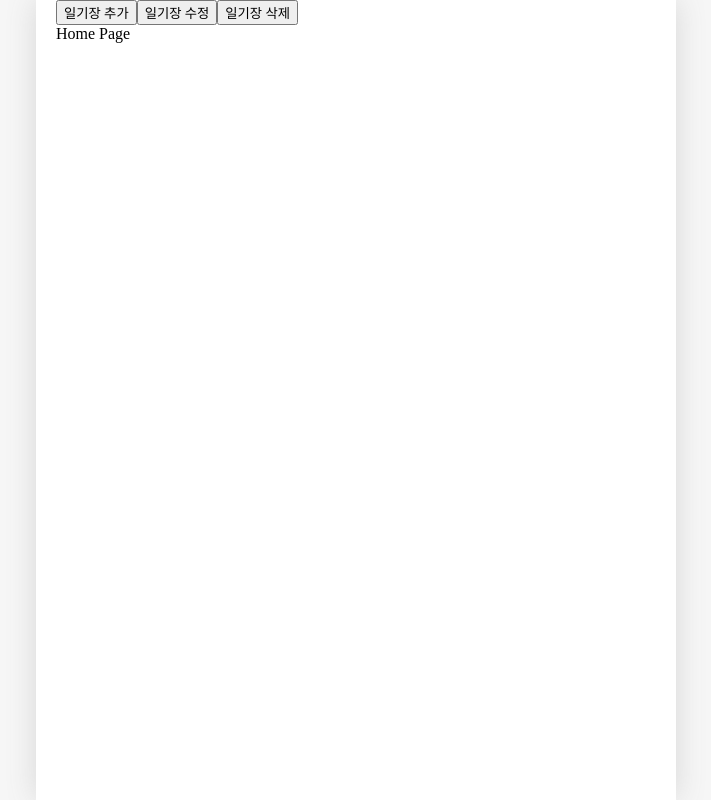
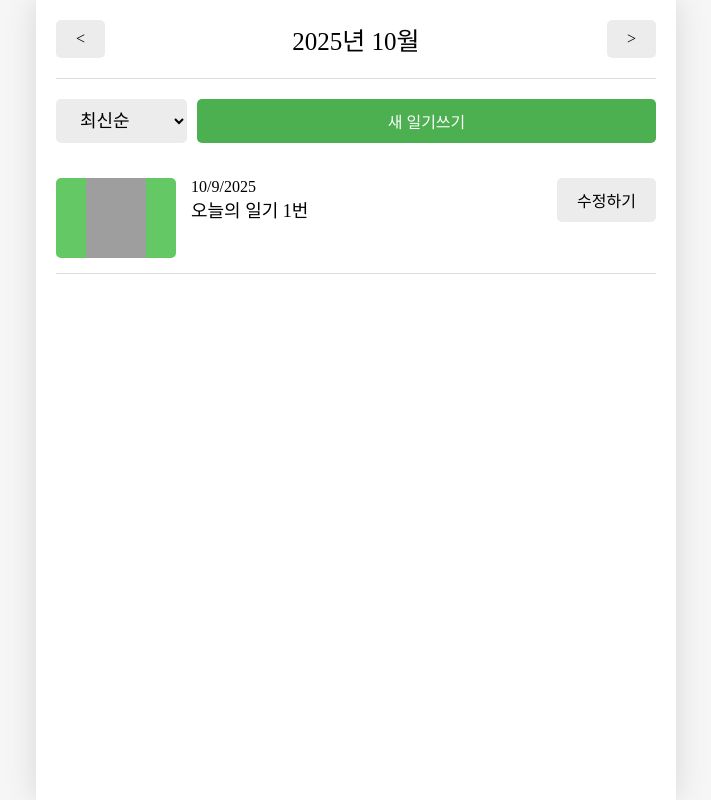
Before and after one commit to Team-KTP/emotional-diary, a React (Vite) app: page / in a window 1280 px wide. Shown: the whole page, without its empty margins (284-995 px from the left). Built offline with nearby package versions, Linux system fonts and the light colour scheme; grey boxes are pictures that could not be loaded; a web font is replaced by a local one.

Commit message:
Feat: Home 페이지 UI 구현

```diff
--- a/src/App.jsx
+++ b/src/App.jsx
@@ -83,29 +83,6 @@
 
   return (
     <>
-      <button
-        onClick={() => {
-          onCreate(1, "test", new Date().getTime());
-        }}
-      >
-        일기장 추가
-      </button>
-
-      <button
-        onClick={() => {
-          onUpdate(1, "updateTest", new Date().getTime());
-        }}
-      >
-        일기장 수정
-      </button>
-
-      <button
-        onClick={() => {
-          onRemove(1);
-        }}
-      >
-        일기장 삭제
-      </button>
       <DiaryStateContext.Provider value={data}>
         <DiaryDispatchContext.Provider value={{ onCreate, onRemove, onUpdate }}>
           <Routes>
@@ -138,3 +115,7 @@
 
 // useReducer : 상태 관리를 위한 훅, 복잡한 상태 로직을 다룰 때 유용
 // useRef : 변경 가능한 참조를 생성하는 훅, 주로 DOM 요소에 접근하거나 변경 가능한 값을 저장할 때 사용
+
+// createContext : Context API를 사용하여 전역 상태를 관리하는 데 사용
+// provider : Context의 값을 하위 컴포넌트에 제공하는 역할
+// Context API : 컴포넌트 트리 전체에 데이터를 전달할 수 있는 방법, props drilling을 피할 수 있음
--- /dev/null
+++ b/src/pages/DiaryItem.css
@@ -0,0 +1,63 @@
+.DiaryItem {
+    display: flex;
+    gap: 15px;
+    justify-content: space-between; /*  남은 여유 공간을 자식 요소들 사이에만 균등하게 배분합니다. */
+
+    padding: 15px 0px;
+    border-bottom: 1px solid #ddd;
+}
+
+.DiaryItem .img_section {
+    min-width: 120px;
+    height: 80px;
+
+    display: flex;
+    justify-content: center;
+    cursor: pointer;
+
+    border-radius: 5px;
+}
+
+.DiaryItem .img_section img {
+    width: 50%;
+}
+
+
+.DiaryItem .img_section_1  {
+    background-color: rgb(100, 201, 100 );
+}
+.DiaryItem .img_section_2  {
+    background-color: rgb(157, 215, 114 );
+}
+.DiaryItem .img_section_3  {
+    background-color: rgb(253, 206, 23 );
+}
+.DiaryItem .img_section_4  {
+    background-color: rgb(253, 132, 70 );
+}
+.DiaryItem .img_section_5  {
+    background-color: rgb(253, 86, 95 );
+}
+
+.DiaryItem .info_section {
+    display: flex;
+    flex-direction: column;
+    flex: 1;
+
+    cursor: pointer;
+}
+
+.DiaryItem .info_section .created_ate {
+    font-size: 25px;
+    font-weight: bold;
+
+}
+
+.DiaryItem .info_section .content {
+    font-size: 18px;
+
+}
+
+.DiaryItem .button_section {
+    min-width: 80px;
+}
--- /dev/null
+++ b/src/pages/DiaryItem.jsx
@@ -0,0 +1,25 @@
+import { getEmotionImage } from "../util/get-emotion-image";
+import Button from "../components/Button";
+
+import "./DiaryItem.css";
+
+const DiaryItem = () => {
+  const emotionId = 1;
+
+  return (
+    <div className="DiaryItem">
+      <div className={`img_section img_section_${emotionId}`}>
+        <img src={getEmotionImage(1)} />
+      </div>
+      <div className="info_section">
+        <div className="created_at">{new Date().toLocaleDateString()}</div>
+        <div className="content">오늘의 일기 1번</div>
+      </div>
+      <div className="button_section">
+        <Button text={"수정하기 "} />
+      </div>
+    </div>
+  );
+};
+
+export default DiaryItem;
--- /dev/null
+++ b/src/pages/DiaryList.css
@@ -0,0 +1,20 @@
+ .DiaryList .menu_bar {
+    margin: 20px 0px;
+    display: flex;
+    gap: 10px;
+ }
+
+ .DiaryList .menu_bar select {
+    background-color: rgb(236, 236, 236);
+    border: none;
+    border-radius: 5px;
+
+    padding: 10px 20px;
+    font-size: 18px;
+    cursor: pointer;
+ }
+
+ .DiaryList .menu_bar button  {
+    flex: 1;
+    outline: none;
+ }
--- /dev/null
+++ b/src/pages/DiaryList.jsx
@@ -0,0 +1,22 @@
+import Button from "../components/Button";
+import DiaryItem from "./DiaryItem";
+import "./DiaryList.css";
+
+const DiaryList = () => {
+  return (
+    <div className="DiaryList">
+      <div className="menu_bar">
+        <select>
+          <option value="latest">최신순</option>
+          <option value="oldest">오래된 순</option>
+        </select>
+        <Button text={"새 일기쓰기"} type={"POSITIVE"} />
+      </div>
+      <div className="list_wrapper">
+        <DiaryItem />
+      </div>
+    </div>
+  );
+};
+
+export default DiaryList;
--- a/src/pages/Home.jsx
+++ b/src/pages/Home.jsx
@@ -1,7 +1,18 @@
-import { useSearchParams } from "react-router-dom";
+import Header from "../components/Header";
+import Button from "../components/Button";
+import DiaryList from "./DiaryList";
 
 const Home = () => {
-  return <div>Home Page</div>;
+  return (
+    <div>
+      <Header
+        title={"2025년 10월"}
+        leftChild={<Button text={"<"} />}
+        rightChild={<Button text={">"} />}
+      />
+      <DiaryList />
+    </div>
+  );
 };
 
 export default Home;
```
